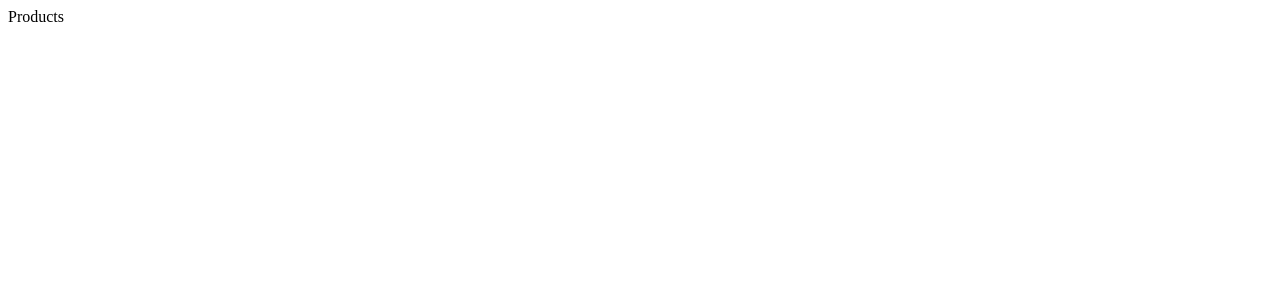
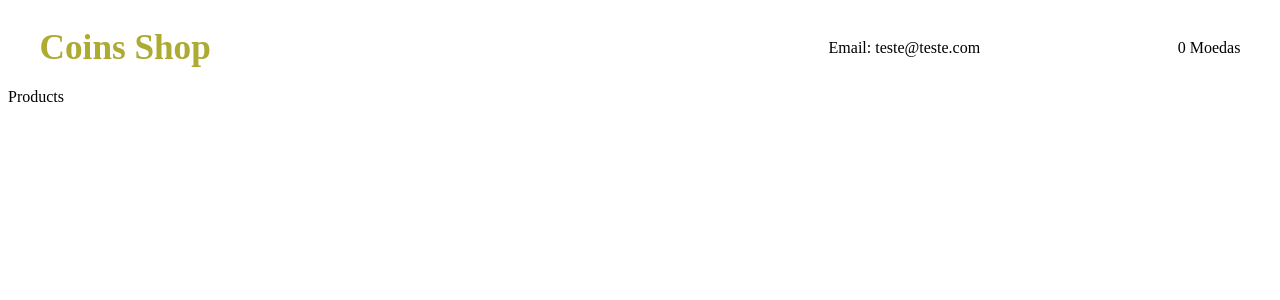
Before and after one commit to robert1a7x/CoinsShop-frontend, a React (Create React App) app: page /products in a window 1280 px wide. Shown: the top 300 px of the page. Built offline with nearby package versions, Linux system fonts and the light colour scheme.

Commit message:
criado o header

```diff
--- /dev/null
+++ b/src/components/Header.jsx
@@ -0,0 +1,19 @@
+import React from 'react';
+import '../styles/components/Header.css'
+
+const Header = () => {
+  return (
+    <header className="header-container">
+      <h1>Coins Shop</h1>
+      <div className="email" data-testid="email-field">{`Email: teste@teste.com`}</div>
+      <p>
+        <span data-testid="total-field">
+          0
+        </span>
+        <span data-testid="header-currency-field"> Moedas</span>
+      </p>
+    </header>
+  );
+};
+
+export default Header;
--- a/src/pages/Dashboard.jsx
+++ b/src/pages/Dashboard.jsx
@@ -1,8 +1,12 @@
 import React from 'react'
+import Header from '../components/Header'
 
 const Dashboard = () => {
 	return (
-		<div>Dashboard</div>
+		<div>
+			<Header />
+			<div>dashboard</div>
+		</div>
 	)
 }
 
--- a/src/pages/Products.jsx
+++ b/src/pages/Products.jsx
@@ -1,8 +1,12 @@
 import React from 'react'
+import Header from '../components/Header'
 
 const Products = () => {
 	return (
-		<div>Products</div>
+		<div>
+			<Header />
+			<div>Products</div>
+		</div>
 	)
 }
 
--- /dev/null
+++ b/src/styles/components/Header.css
@@ -0,0 +1,17 @@
+.header-container {
+  align-items: center;
+  display: flex;
+  height: 80px;
+  justify-content: space-between;
+  margin: 0 auto;
+  width: 95%;
+}
+
+.email {
+  margin-left: 35%;
+}
+
+.header-container h1 {
+  color: #adab31;
+  font-size: 2.2em;
+}
```
